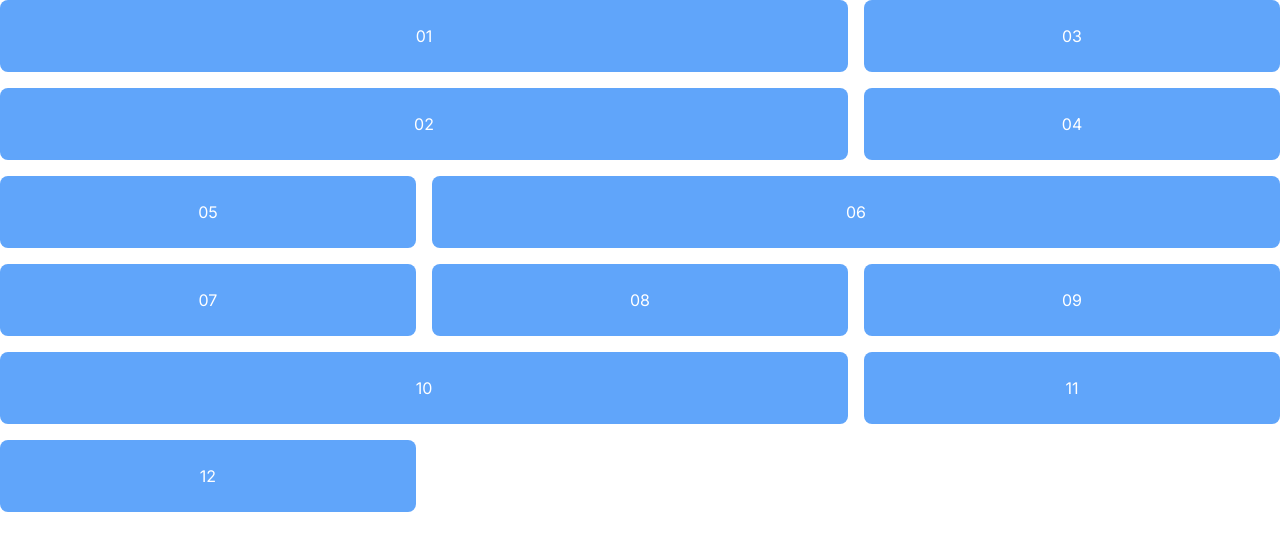
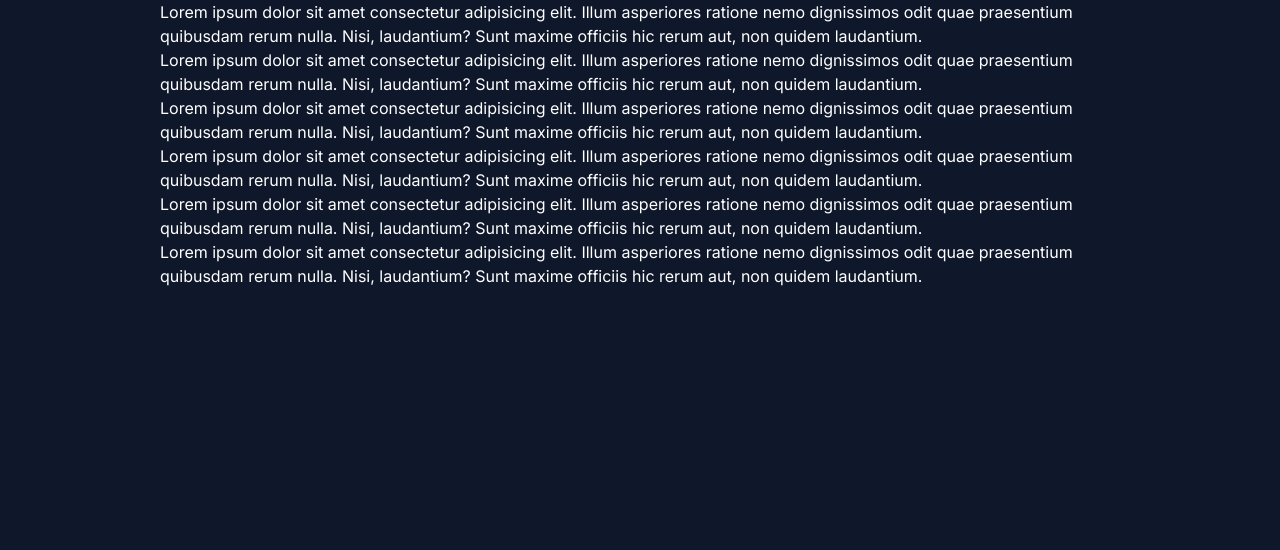
Before and after one commit to youngsal/empty, a Next.js app: page / in a window 1280 px wide. Shown: the top 550 px of the page. Built offline with nearby package versions, Linux system fonts and the light colour scheme.

Commit message:
initial: Learning stage

```diff
--- a/app/page.tsx
+++ b/app/page.tsx
@@ -31,19 +31,28 @@ export default function Home() {
         </h1> */}
       {/* </div> */}
 
-      <div className="grid grid-flow-row-dense grid-cols-3 grid-rows-3 gap-4 text-center text-white">
-        <div className="col-span-2 p-6 bg-blue-400 rounded-lg">01</div>
-        <div className="col-span-2 p-6 bg-blue-400 rounded-lg">02</div>
-        <div className="p-6 bg-blue-400 rounded-lg">03</div>
-        <div className="p-6 bg-blue-400 rounded-lg">04</div>
-        <div className="p-6 bg-blue-400 rounded-lg">05</div>
-        <div className="col-span-2 p-6 bg-blue-400 rounded-lg">06</div>
-        <div className="p-6 bg-blue-400 rounded-lg">07</div>
-        <div className="p-6 bg-blue-400 rounded-lg">08</div>
-        <div className="p-6 bg-blue-400 rounded-lg">09</div>
-        <div className="col-span-2 p-6 bg-blue-400 rounded-lg">10</div>
-        <div className="p-6 bg-blue-400 rounded-lg">11</div>
-        <div className="p-6 bg-blue-400 rounded-lg">12</div>
+      <div className="h-screen text-white bg-slate-900 parent">
+          <div className="container px-2">
+              {/* <img src="https://images.pexels.com/photos/45853/grey-crowned-crane-bird-crane-animal-45853.jpeg?auto=compress&cs=tinysrgb&w=800" alt="images" className="float-left w-60"/> */}
+              <p className="">
+                Lorem ipsum dolor sit amet consectetur adipisicing elit. Illum asperiores ratione nemo dignissimos odit quae praesentium quibusdam rerum nulla. Nisi, laudantium? Sunt maxime officiis hic rerum aut, non quidem laudantium.
+              </p>
+              <p>
+                Lorem ipsum dolor sit amet consectetur adipisicing elit. Illum asperiores ratione nemo dignissimos odit quae praesentium quibusdam rerum nulla. Nisi, laudantium? Sunt maxime officiis hic rerum aut, non quidem laudantium.
+              </p>
+              <p>
+                Lorem ipsum dolor sit amet consectetur adipisicing elit. Illum asperiores ratione nemo dignissimos odit quae praesentium quibusdam rerum nulla. Nisi, laudantium? Sunt maxime officiis hic rerum aut, non quidem laudantium.
+              </p>
+              <p>
+                Lorem ipsum dolor sit amet consectetur adipisicing elit. Illum asperiores ratione nemo dignissimos odit quae praesentium quibusdam rerum nulla. Nisi, laudantium? Sunt maxime officiis hic rerum aut, non quidem laudantium.
+              </p>
+              <p>
+                Lorem ipsum dolor sit amet consectetur adipisicing elit. Illum asperiores ratione nemo dignissimos odit quae praesentium quibusdam rerum nulla. Nisi, laudantium? Sunt maxime officiis hic rerum aut, non quidem laudantium.
+              </p>
+              <p>
+                Lorem ipsum dolor sit amet consectetur adipisicing elit. Illum asperiores ratione nemo dignissimos odit quae praesentium quibusdam rerum nulla. Nisi, laudantium? Sunt maxime officiis hic rerum aut, non quidem laudantium.
+              </p>
+          </div>
       </div>
     </div>
   )
--- a/tailwind.config.js
+++ b/tailwind.config.js
@@ -12,6 +12,9 @@ module.exports = {
       lg: '976px',
       xl: '1440px',
     },
+    container: {
+      center: true,
+    },
     extend: {
       colors: {
         vuejs: {
```
